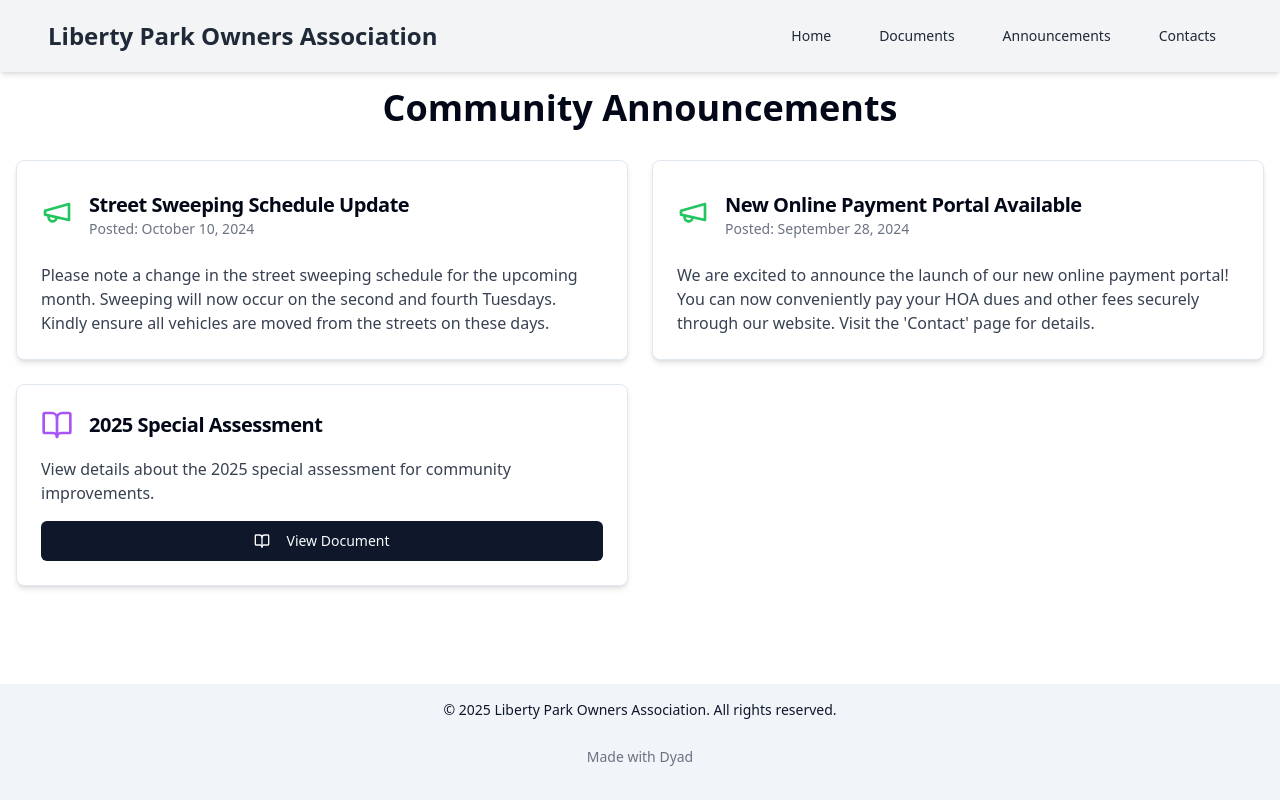
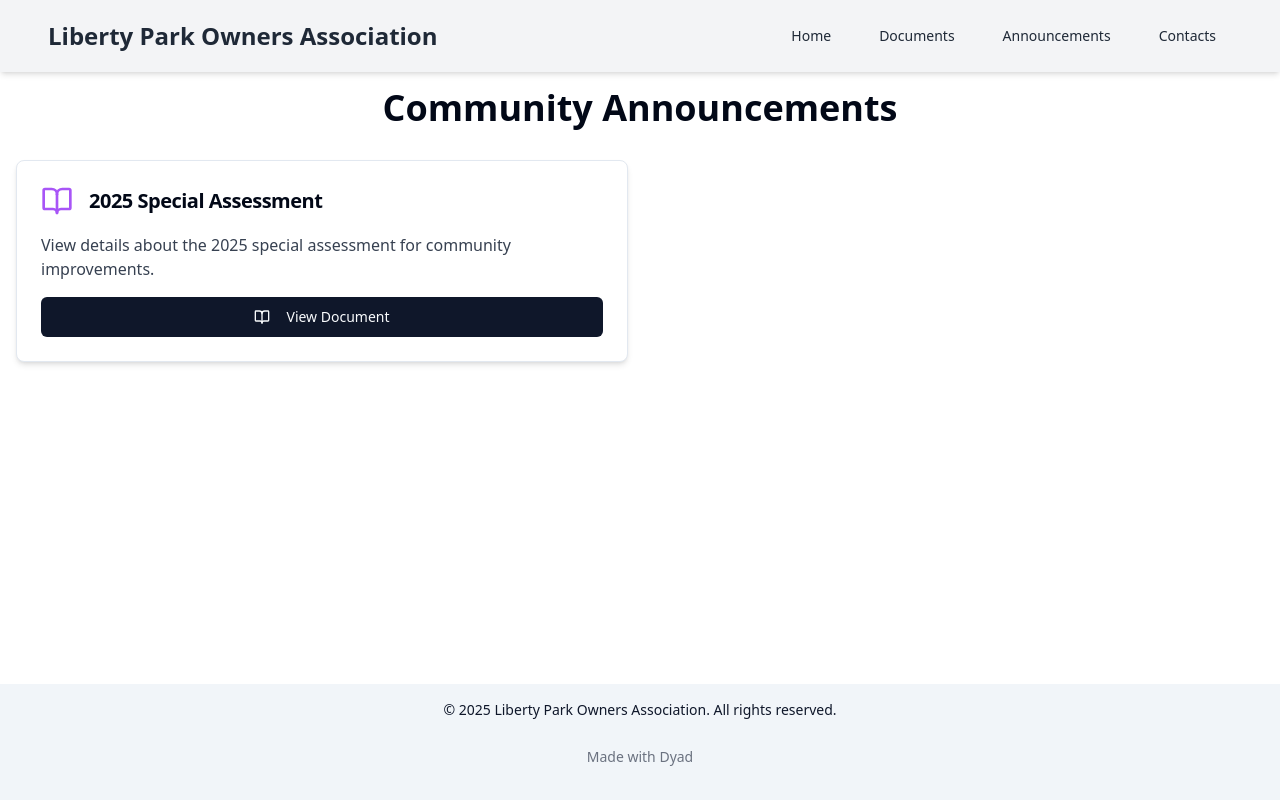
Before and after one commit to libertypark/website, a React (Vite) app: page /announcements in a window 1280 px wide. Built offline with nearby package versions, Linux system fonts and the light colour scheme.

Commit message:
[dyad] Removed street sweeping and online payment portal announcements - wrote 1 file(s)

```diff
--- a/src/pages/AnnouncementsPage.tsx
+++ b/src/pages/AnnouncementsPage.tsx
@@ -7,20 +7,7 @@ import { Link } from "react-router-dom";
 
 const AnnouncementsPage = () => {
   const announcements = [
-    {
-      id: 2,
-      title: "Street Sweeping Schedule Update",
-      date: "October 10, 2024",
-      content:
-        "Please note a change in the street sweeping schedule for the upcoming month. Sweeping will now occur on the second and fourth Tuesdays. Kindly ensure all vehicles are moved from the streets on these days.",
-    },
-    {
-      id: 3,
-      title: "New Online Payment Portal Available",
-      date: "September 28, 2024",
-      content:
-        "We are excited to announce the launch of our new online payment portal! You can now conveniently pay your HOA dues and other fees securely through our website. Visit the 'Contact' page for details.",
-    },
+    // All previous announcements have been removed
   ];
 
   return (
```
